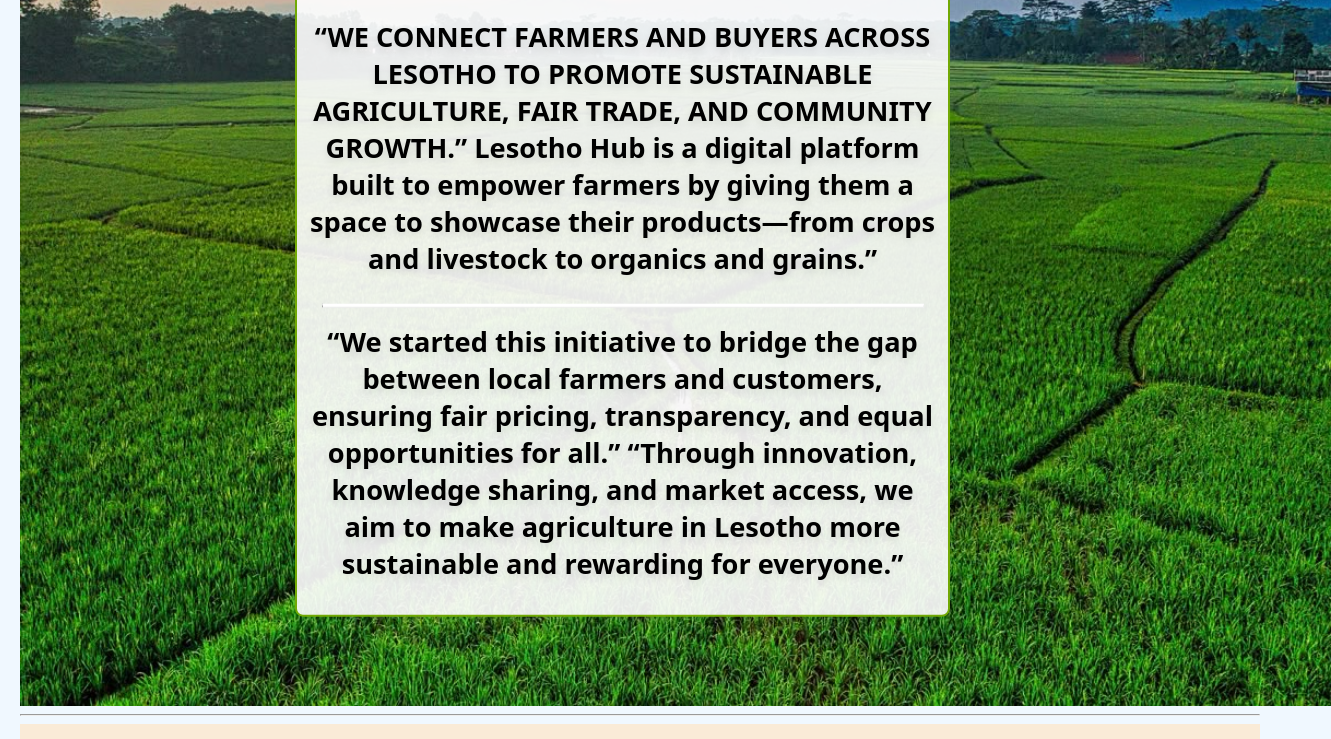
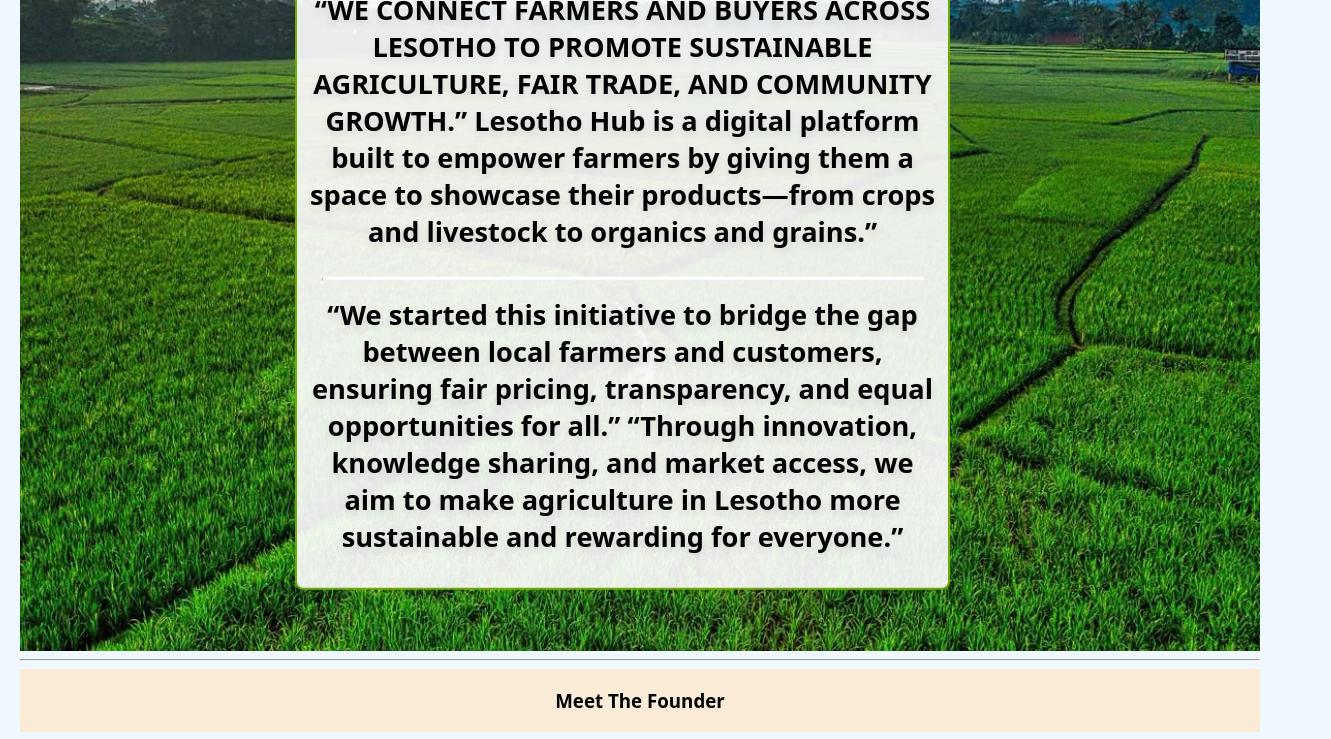
Before and after one commit to zenith367/ls-hub, a plain HTML site: page about us.html in a window 1280 px wide. Shown: the part 467-1206 px from the top of the page, 1331 px wide, since content can reach past the window. Drawn offline with Linux system fonts and the light colour scheme.

Commit message:
Update about us.html

```diff
--- a/about us.html
+++ b/about us.html
@@ -59,7 +59,8 @@
             }
             .farm img{
                 display: block;
-                width: 1311px;
+                width: 100%;
+                height: auto;
             }
             .text-overlay{
                 position:absolute;
@@ -209,7 +210,7 @@
         <div class="wrapper">
 
             <ul class="ali">
-                <li><a href="index.html">Home</a></li>
+                <li><a href="Farming Website.html">Home</a></li>
                 <li><a href="Business page.html">Business page</a></li>
                 <li><a href="about us.html">about us</a></li>
                 <li><a href="contact us.html">contact us</a></li>
@@ -267,4 +268,5 @@
     </body>
 
 
+
 </html>
```
